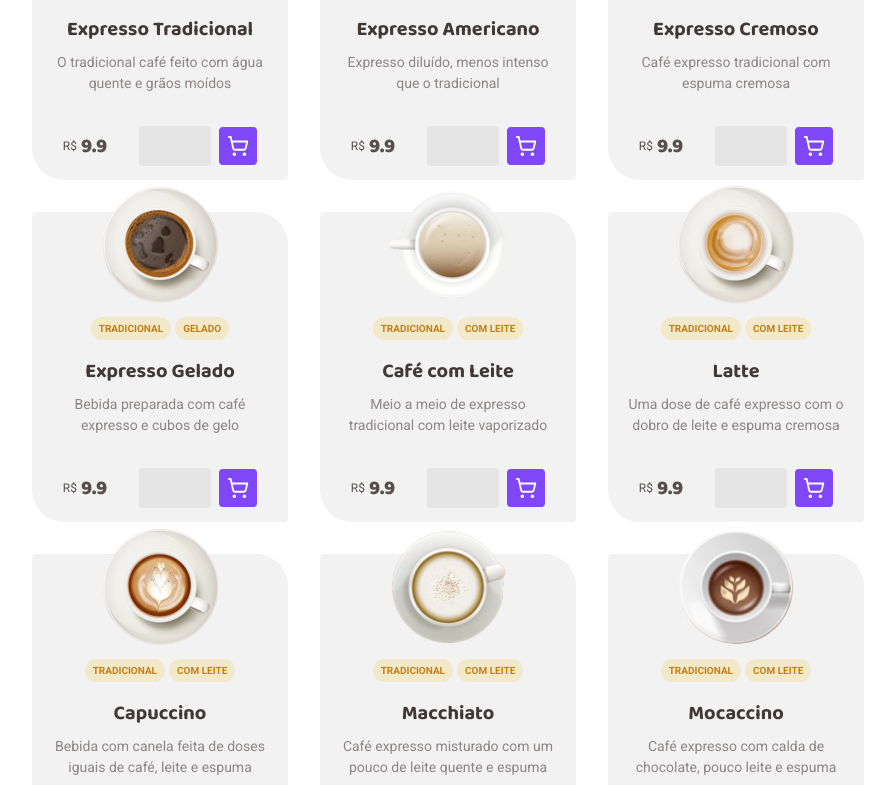
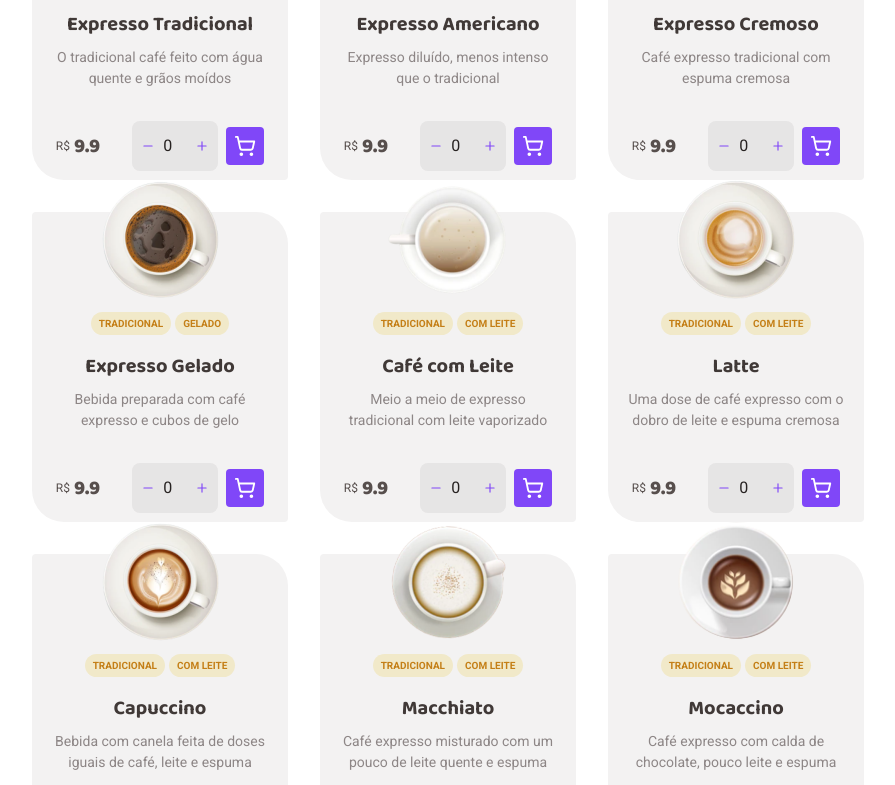
Before and after one commit to LElTEDEV/coffee, a React (Vite) app: page / in a window 1280 px wide. Shown: the part 975-1760 px from the top of the page, without its empty margins (128-1023 px from the left). Built offline with nearby package versions, Linux system fonts and the light colour scheme.

Commit message:
feat: adicionado logica para adicionar e remover quantidade de cafe

```diff
--- a/src/components/CoffeeItem.tsx
+++ b/src/components/CoffeeItem.tsx
@@ -1,4 +1,6 @@
-import { ShoppingCart } from "lucide-react";
+import { useState } from "react";
+import { Minus, PlusIcon, ShoppingCart } from "lucide-react";
+
 import { Tag } from "./Tag";
 
 export type CoffeeItemProps = {
@@ -16,6 +18,16 @@ export function CoffeeItem({
   image,
   type,
 }: CoffeeItemProps) {
+  const [amount, setAmount] = useState<number>(0);
+
+  function handleAmountRemove() {
+    setAmount((prev) => (prev === 0 ? 0 : (prev -= 1)));
+  }
+
+  function handleAmountSome() {
+    setAmount((prev) => (prev += 1));
+  }
+
   return (
     <div className="max-w-64 max-h-[19.37rem] p-5 flex flex-col items-center justify-center bg-base-card rounded rounded-tr-4xl rounded-bl-4xl">
       <img
@@ -46,13 +58,30 @@ export function CoffeeItem({
           </span>
         </div>
 
+        <div className="group border border-transparent focus-within:border focus-within:border-purple flex items-center bg-base-button rounded-lg px-2 py-3">
+          <button
+            className={`${
+              amount === 0 ? "cursor-not-allowed disabled" : "cursor-pointer"
+            }`}
+            onClick={handleAmountRemove}
+          >
+            <Minus size={14} className="text-purple" />
+          </button>
+
           <input
             type="number"
             name="add"
             id="add"
             min={0}
-          className="w-[72px] bg-base-button rounded text-center text-base-title p-2"
+            value={amount}
+            className="text-center text-base-title w-10 focus:outline-0"
+            onChange={({ target }) => setAmount(Number(target.value))}
           />
+
+          <button className="hover:cursor-pointer" onClick={handleAmountSome}>
+            <PlusIcon size={14} className="text-purple" />
+          </button>
+        </div>
 
         <button className="p-2 bg-purple rounded text-white hover:cursor-pointer hover:bg-purple-dark transition ease-in">
           <ShoppingCart size={22} />
```
Lines whose indentation alone changed are shown as unchanged.
